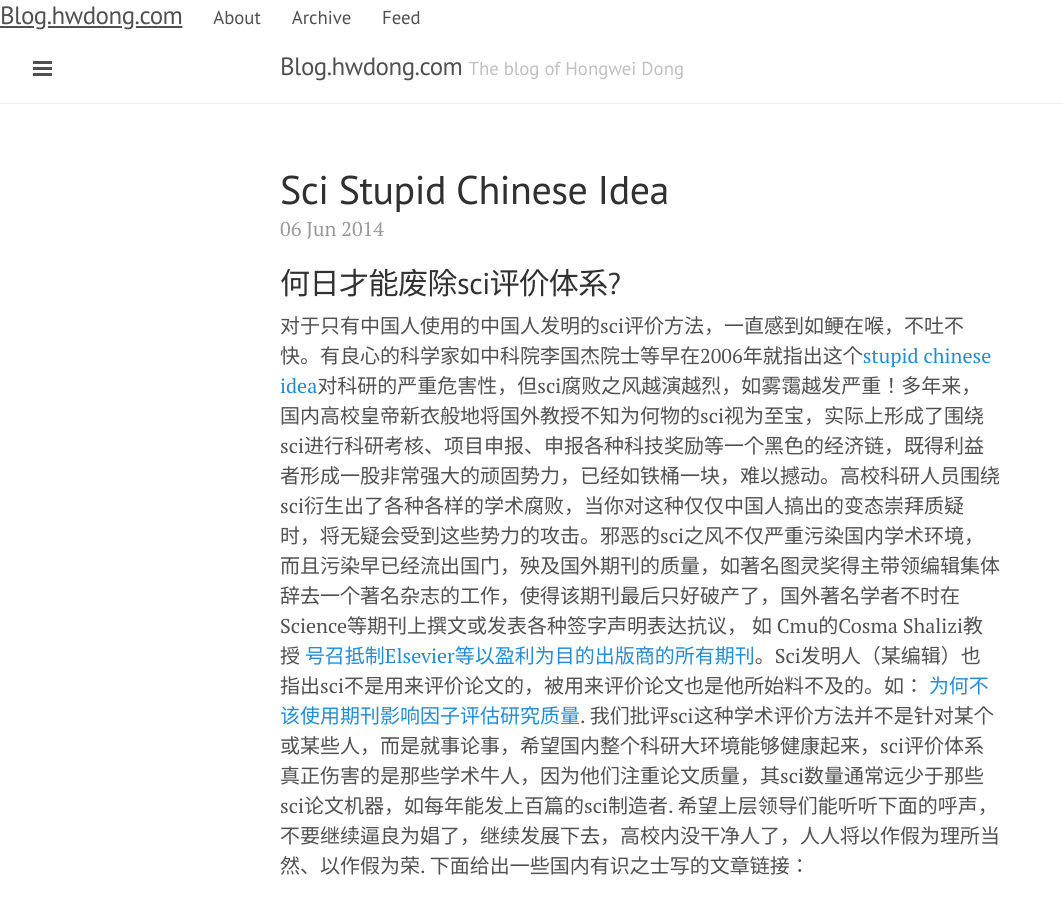
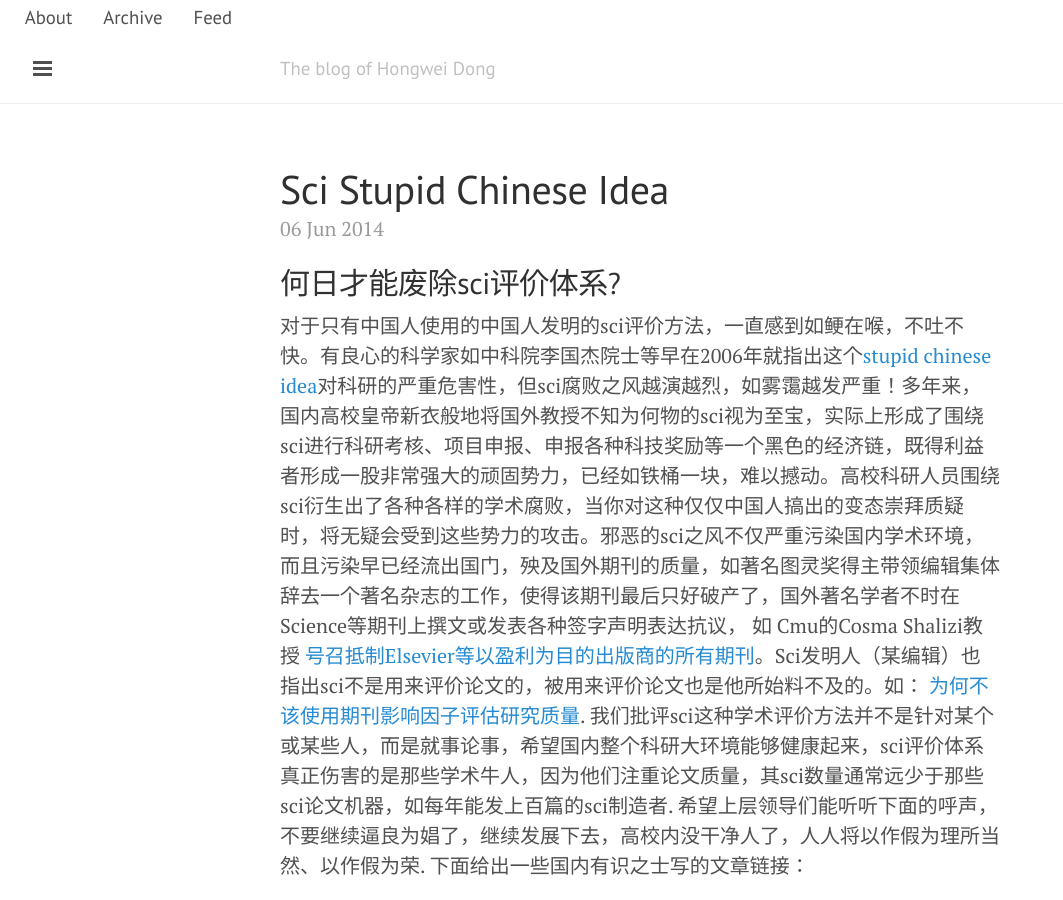
Before and after one commit to hwdong/hwdong-old.github.io, a Jekyll site: the page built from index.html, in a window 1280 px wide and 900 px high. Shown: the whole window, without its empty margins (0-1063 px from the left). Built offline with Jekyll 4.4.1, drawn with Linux system fonts in a browser that asks for light colours; Markdown is read by kramdown in place of the engine named in the settings; the list of posts is cut into pages by our own code.

Commit message:
Updated _config.yml

```diff
--- a/_config.yml
+++ b/_config.yml
@@ -6,7 +6,7 @@ pygments:         true
 permalink:        pretty
 
 # Setup
-title:            Blog.hwdong.com
+title:
 tagline:          'The blog of Hongwei Dong'
 description:      'A reserved <a href="http://hwdong.com" target="_blank">hwdong.com</a> The blog is based on the theme <a href = "http://lanyon.getpoole.com">lanyon </a>.Contacted me by <a href="http://hwdong.com" target="_blank">hwdong.com</a>.'
 url:              http://hwdong.com
```
